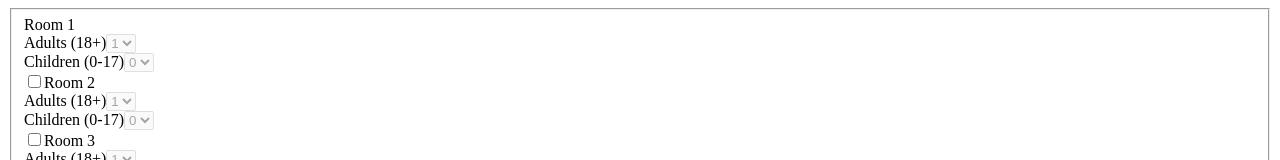
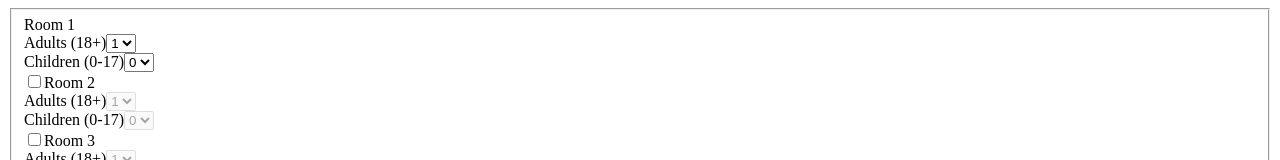
Before and after one commit to martingardner/hilton-code-assessment, a Next.js app: page / in a window 1280 px wide. Shown: the top 160 px of the page. Built offline with nearby package versions, Linux system fonts and the light colour scheme.

Commit message:
base state logic for one checkbox to control sibling checkboxes

```diff
--- a/components/roomBox.js
+++ b/components/roomBox.js
@@ -1,15 +1,20 @@
-import React, { useState } from "react";
+import React, { useState, useEffect } from "react";
 import Adultpop from "./adultpop";
 import Childpop from "./childpop";
 
 const Roombox = props => {
-  //console.log("Roombox", data);
-  const [getCheckbox, setCheckbox] = useState(false);
+  console.log("Roombox", props);
+  const [getCheckbox, setCheckbox] = useState(props.params.checkboxState);
 
   const updateCheckbox = e => {
     console.log("updateCheckbox", getCheckbox, !getCheckbox);
     setCheckbox(!getCheckbox);
+    props.checkNeighborRoom(props.params.order, !getCheckbox);
   };
+
+  useEffect(() => {
+    setCheckbox(props.params.checkboxState);
+  }, [props.params.checkboxState]);
 
   return (
     <div>
--- a/pages/index.js
+++ b/pages/index.js
@@ -1,25 +1,55 @@
 import React, { useState } from "react";
 import Roombox from "../components/roomBox";
 
-export const roomData = [
-  { name: "Room 1", checkbox: false },
-  { name: "Room 2", checkbox: true },
-  { name: "Room 3", checkbox: true },
-  { name: "Room 4", checkbox: true }
-];
+const Main = () => {
+  const [getRoom1, setRoom1] = useState(true);
+  const [getRoom2, setRoom2] = useState(false);
+  const [getRoom3, setRoom3] = useState(false);
+  const [getRoom4, setRoom4] = useState(false);
 
-const Main = () => {
   const formSubmit = e => {
     e.preventDefault();
   };
 
+  const checkNeighborRoom = (roomOrder, checked) => {
+    console.log("checkNeighborRoom", roomOrder, checked);
+    switch (roomOrder) {
+      case 4:
+        console.log("4");
+        setRoom4(checked);
+      case 3:
+        console.log("3");
+        setRoom3(checked);
+      case 2:
+        console.log("2");
+        setRoom2(checked);
+        break;
+      default:
+        break;
+    }
+  };
+
+  const roomData = [
+    { name: "Room 1", checkbox: false, order: 1, checkboxState: getRoom1 },
+    { name: "Room 2", checkbox: true, order: 2, checkboxState: getRoom2 },
+    { name: "Room 3", checkbox: true, order: 3, checkboxState: getRoom3 },
+    { name: "Room 4", checkbox: true, order: 4, checkboxState: getRoom4 }
+  ];
+
+  console.log("index.js", getRoom1, getRoom2, getRoom3, getRoom4);
   return (
     <>
       <form onSubmit={formSubmit}>
         <fieldset>
           {roomData &&
             roomData.map((data, index) => {
-              return <Roombox key={index + data.name} params={data} />;
+              return (
+                <Roombox
+                  key={index + data.name}
+                  params={data}
+                  checkNeighborRoom={checkNeighborRoom}
+                />
+              );
             })}
         </fieldset>
         <button>Submit</button>
```
